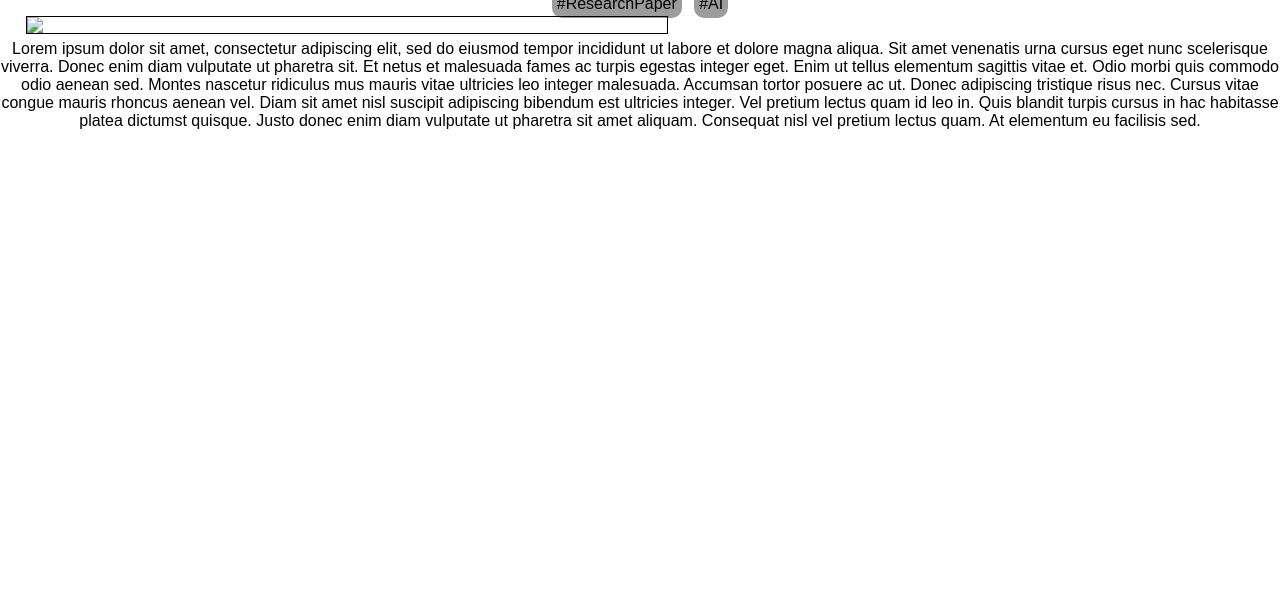
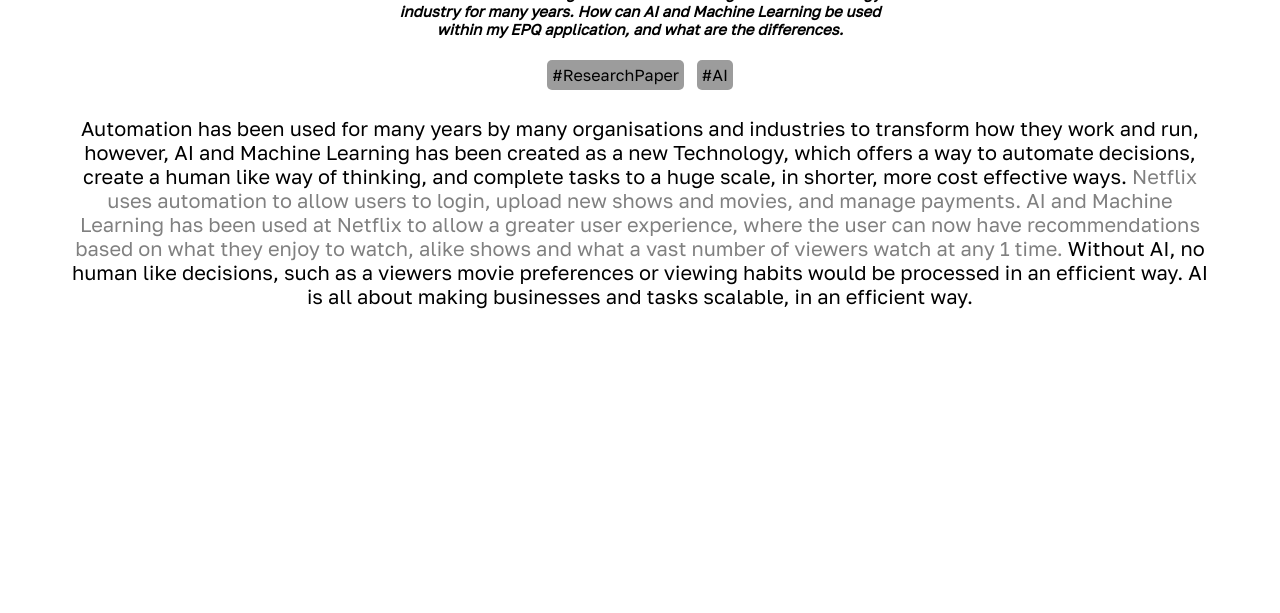
Before and after one commit to RoPilot/EPQ, a plain HTML site: page index.html in a window 1280 px wide. Shown: the part 187-800 px from the top of the page. Drawn offline with Linux system fonts and the light colour scheme; a script that the page names is missing; a web font is replaced by a local one.

Commit message:
page logic + css

```diff
--- a/index.css
+++ b/index.css
@@ -65,14 +65,26 @@ footer {
     font-family: 'Golos Text', sans-serif;
 }
 
+.blog-desc{
+	margin: 0;
+    font-family: 'Golos Text', sans-serif;
+	font-size: 15px;
+	font-style: italic;
+	width: 40vw;
+	margin-left: 30vw;
+	margin-bottom: 2vh;
+}
+
 .title-tags .tag{
     display: inline-block;
-    margin: 0.5vw;
+    margin: 0.4rem;
     background-color: #9c9c9c;
-    border-radius: 0.8vw;
+    border-radius: 5px;
     padding: 0.3rem;
     color: black;
-    text-decoration: none;;
+    text-decoration: none;
+	font-family: 'Golos Text', sans-serif;
+	transition: color 0.1s ease;
 }
 
 .title-img{
@@ -82,3 +94,25 @@ footer {
     top: 25vh;
     float: left;
 }
+
+#main-body-div{
+	width: 95vw;
+	font-family: 'Golos Text', sans-serif;
+}
+
+#main-body-div p{
+	font-size: 20px;
+	display: inline-block;
+	margin-left: 5vw;
+}
+
+#main-body-div a{
+	font-size: 20px;
+	text-decoration: none;
+	color: grey;
+	transition: color 0.1s ease;
+}
+
+#main-body-div a:hover, .title-tags .tag:hover{
+	color: rgb(230, 0, 0);
+}
--- a/index.html
+++ b/index.html
@@ -3,7 +3,7 @@
 <head>
     <meta charset="UTF-8">
     <meta http-equiv="X-UA-Compatible" content="IE=edge">
-    <meta name="viewport" content="width=`, initial-scale=1.0">
+    <meta name="viewport" content="width=device-width, initial-scale=1.0">
     <title>EPQ | Max Smith</title>
     <link rel="stylesheet" href="index.css">
     <script src="index.js"></script>
@@ -22,13 +22,22 @@
     <div class="blog-text-div">
         <p id="date" class="blog-text">27/02/2022</p>
         <h1 id="title" class="blog-text">AI vs Machine Learning</h1>
+        <h2 id="title" class="blog-desc">AI and Machine Learning has been used throughout the
+            technology industry for many years. How can AI and Machine Learning be used
+            within my EPQ application, and what are the differences.
+        </h2>
         <div class="title-tags">
             <a href="https://google.com" class="tag">#ResearchPaper</a><a href="http://google.com" class="tag">#AI</a>
         </div>
+        <div id="main-body-div"></div>
+        <script>
+            fetch('/papers/ai_vs_machinelearning.html')
+                .then(response => response.text())
+                .then(data => {
+                const mainTextDiv = document.getElementById('main-body-div');
+                mainTextDiv.innerHTML = data;
+            });
+        </script>
 
-        <img class="title-img float-left" src="ai_vs_machine_learning_title.webp" style="float: left; margin: 3px 12px 3px 0px; border: 1px solid #000000;">
-        <p>
-            Lorem ipsum dolor sit amet, consectetur adipiscing elit, sed do eiusmod tempor incididunt ut labore et dolore magna aliqua. Sit amet venenatis urna cursus eget nunc scelerisque viverra. Donec enim diam vulputate ut pharetra sit. Et netus et malesuada fames ac turpis egestas integer eget. Enim ut tellus elementum sagittis vitae et. Odio morbi quis commodo odio aenean sed. Montes nascetur ridiculus mus mauris vitae ultricies leo integer malesuada. Accumsan tortor posuere ac ut. Donec adipiscing tristique risus nec. Cursus vitae congue mauris rhoncus aenean vel. Diam sit amet nisl suscipit adipiscing bibendum est ultricies integer. Vel pretium lectus quam id leo in. Quis blandit turpis cursus in hac habitasse platea dictumst quisque. Justo donec enim diam vulputate ut pharetra sit amet aliquam. Consequat nisl vel pretium lectus quam. At elementum eu facilisis sed.
-        </p>
 </body>
 </html>
--- a/index.js
+++ /dev/null
@@ -1,5 +0,0 @@
-var date = new Date();
-let formattedDate = date.toLocaleDateString('en-GB');
-
-var date = document.getElementById("date");
-date.innerHTML = formattedDate;
--- /dev/null
+++ b/papers/ai_vs_machinelearning.html
@@ -0,0 +1,7 @@
+<p>
+    Automation has been used for many years by many organisations and industries to transform how they work and run, however, AI and Machine Learning has been created as a new Technology, which offers a way to automate decisions, create a human like way of thinking, and complete tasks to a huge scale, in shorter, more cost effective ways.
+    <a href="https://www.simplilearn.com/how-netflix-uses-ai-data-science-and-ml-article">Netflix uses automation to allow users to login, upload new shows and movies, and manage payments.
+    AI and Machine Learning has been used at Netflix to allow a greater user experience, where the user can now have recommendations based on what they enjoy to watch, alike shows and what a vast number of viewers watch at any 1 time.</a>
+    Without AI, no human like decisions, such as a viewers movie preferences or viewing habits would be processed in an efficient way.
+    AI is all about making businesses and tasks scalable, in an efficient way.
+</p>
```
